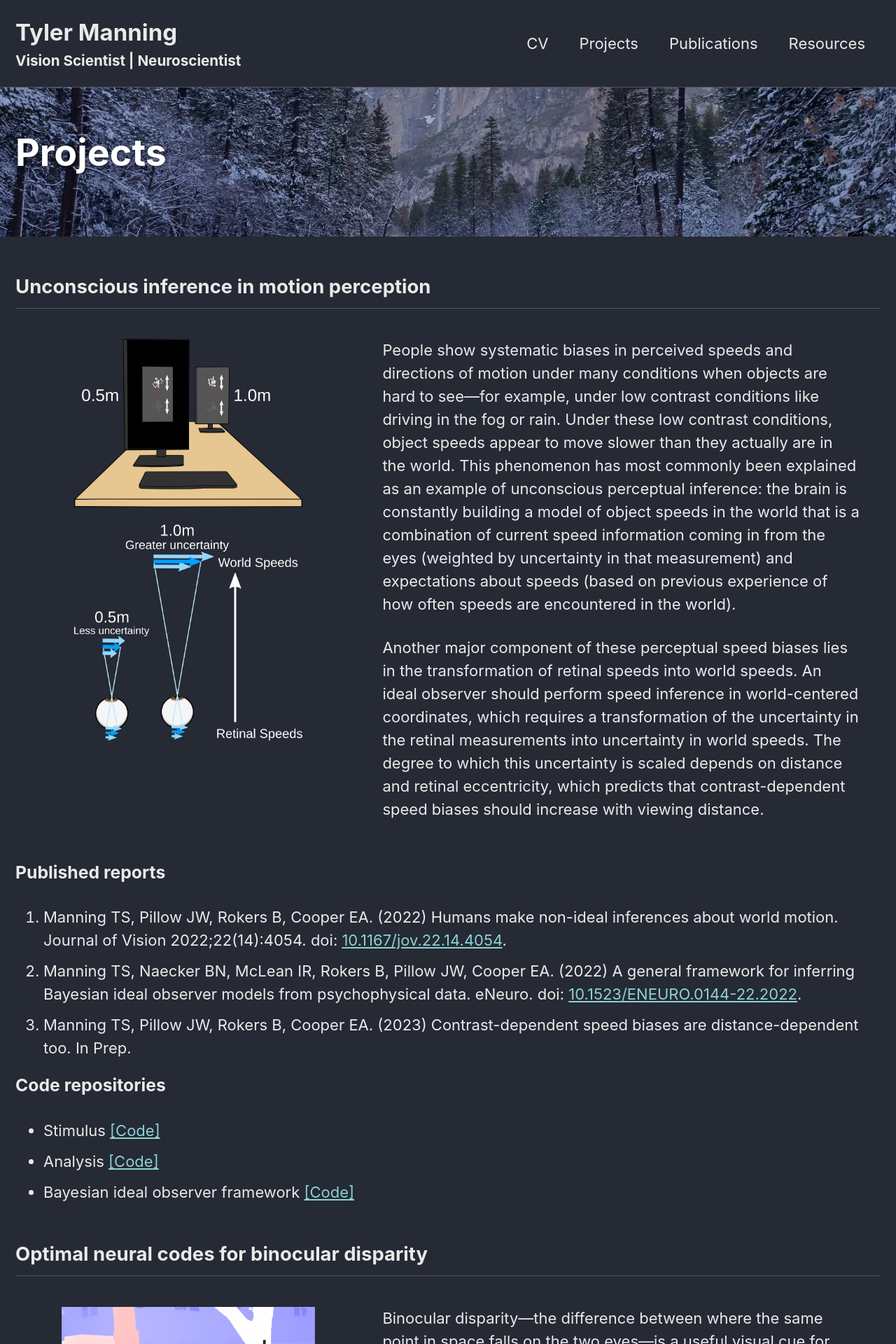
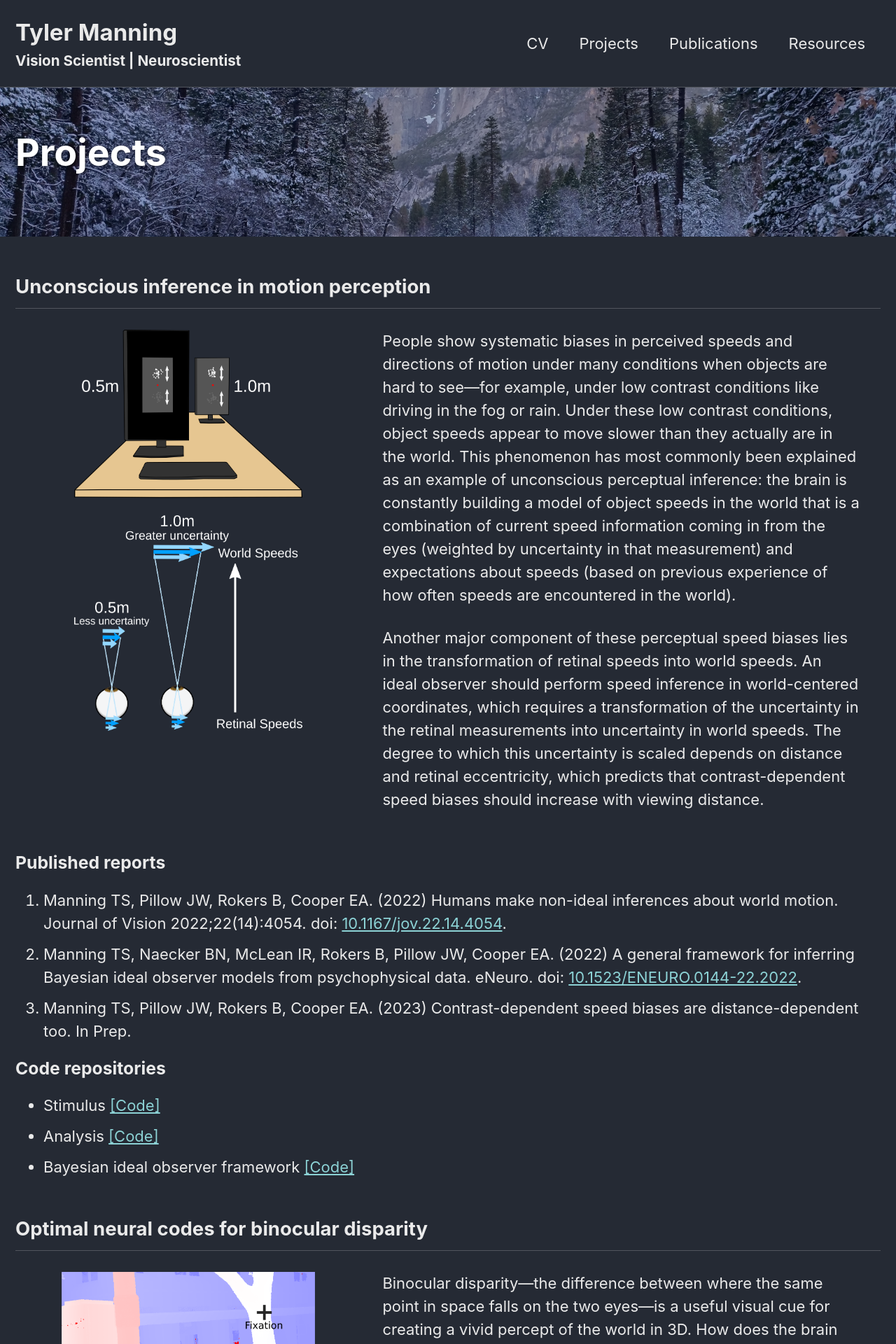
Before and after one commit to tsmanning/tsmanning.github.io, a Jekyll site: the page built from _pages/projects.html, in a window 1280 px wide. Shown: the top 1920 px of the page at 70% size. Built offline with Jekyll 4.4.1, drawn with Linux system fonts in a browser that asks for light colours; cached includes are drawn as plain includes.

Commit message:
updating projects

```diff
--- a/_pages/projects.html
+++ b/_pages/projects.html
@@ -27,10 +27,12 @@ intro:
 
 .left{
   width: 40%;
+  margin-bottom: 0em;
 }
 
 .right{
   width: 60%;
+  margin-bottom: 0em;
 }
 
 /* Clear floats after the columns */
@@ -56,21 +58,12 @@ intro:
 }
 
 h2 {
-  <!-- margin-top: 0em; -->
   margin-bottom: 0em;
 }
 
 h3 {
   margin-top: 0em;
-  margin-bottom: 0em;
-}
-
-ol {
-  margin-top: 0em;
-}
-
-ul {
-  margin-top: 0em;
+  margin-bottom: 0.5em;
 }
 
 </style>
@@ -106,8 +99,7 @@ ul {
 
 <div>
   <h3>Published reports</h3>
-  <ol id="pubs1">
-    <li>Manning TS, Pillow JW, Rokers B, Cooper EA. (2022) Humans make non-ideal inferences about world motion.
+  <ol id="pubs1"><li>Manning TS, Pillow JW, Rokers B, Cooper EA. (2022) Humans make non-ideal inferences about world motion.
     Journal of Vision 2022;22(14):4054. doi: <a href="https://doi.org/10.1167/jov.22.14.4054">10.1167/jov.22.14.4054</a>.</li>
     <li>Manning TS, Naecker BN, McLean IR, Rokers B, Pillow JW, Cooper EA. (2022) A general framework for inferring Bayesian ideal observer models from psychophysical data. eNeuro. doi: <a href="https://doi.org/10.1523/ENEURO.0144-22.2022">10.1523/ENEURO.0144-22.2022</a>.</li>
     <li>Manning TS, Pillow JW, Rokers B, Cooper EA. (2023) Contrast-dependent speed biases are distance-dependent too. In Prep.</li>
@@ -116,8 +108,7 @@ ul {
 
 <div>
   <h3>Code repositories</h3>
-  <ul>
-    <li>Stimulus <a href="https://github.com/tsmanning/priorCoords_ptbCode">[Code]</a></li>
+  <ul><li>Stimulus <a href="https://github.com/tsmanning/priorCoords_ptbCode">[Code]</a></li>
     <li>Analysis <a href="https://github.com/tsmanning/priorCoords_analysis">[Code]</a></li>
     <li>Bayesian ideal observer framework <a href="https://github.com/tsmanning/bayesIdealObserverMoG">[Code]</a></li>
   </ul>
@@ -148,8 +139,7 @@ ul {
 
 <div>
   <h3>Published reports</h3>
-  <ol id="pubs2">
-    <li>Manning TS, Alexander E, Cumming BG, DeAngelis GC, Huang X, Cooper EA. (2023) Transformations of sensory
+  <ol id="pubs2"><li>Manning TS, Alexander E, Cumming BG, DeAngelis GC, Huang X, Cooper EA. (2023) Transformations of sensory
   information in the brain reflect a changing definition of optimality. <a href="https://tsmanning.github.io/files/Manningetal2023_InfoTransforms.pdf">Preprint.</a></li>
     <li>Manning TS, Alexander E, DeAngelis GC, Huang X, Cooper EA. (2021) Role of MT Disparity Tuning
     Biases in Figure-Ground Segregation. <a href="https://www.abstractsonline.com/pp8/#!/10485/presentation/24967">Poster</a> presented at Society for Neuroscience, Chicago, IL.</li>
@@ -158,8 +148,7 @@ ul {
 
 <div>
   <h3>Code repositories</h3>
-  <ul>
-    <li>Analysis <a href="https://github.com/tsmanning/DisparityInfoProject">[Code]</a></li>
+  <ul><li>Analysis <a href="https://github.com/tsmanning/DisparityInfoProject">[Code]</a></li>
   </ul>
 </div>
 
@@ -189,16 +178,14 @@ ul {
 
 <div>
   <h3>Published reports</h3>
-  <ol id="pubs3">
-    <li>Manning TS, Britten KH. (2019) Retinal stabilization reveals limited influence of extraretinal signals on
+  <ol id="pubs3"><li>Manning TS, Britten KH. (2019) Retinal stabilization reveals limited influence of extraretinal signals on
   heading tuning in the medial superior temporal area. J Neurosci. 39 (41) 8064-8078. doi: <a href="https://doi.org/10.1523/JNEUROSCI.0388-19.2019">10.1523/JNEUROSCI.0388-19.2019</a>.</li>
   </ol>
 </div>
 
 <div>
   <h3>Code repositories</h3>
-  <ul>
-    <li>Analysis <a href="https://github.com/tsmanning/EfferenceCopyMST">[Code]</a></li>
+  <ul><li>Analysis <a href="https://github.com/tsmanning/EfferenceCopyMST">[Code]</a></li>
   </ul>
 </div>
 
```
